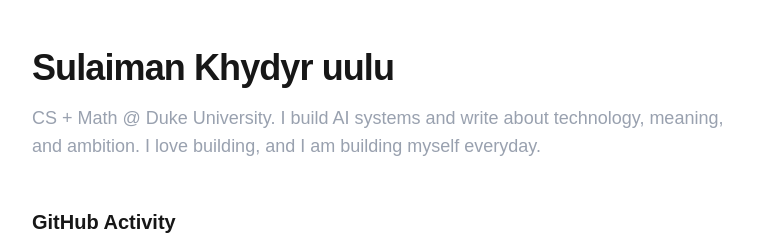
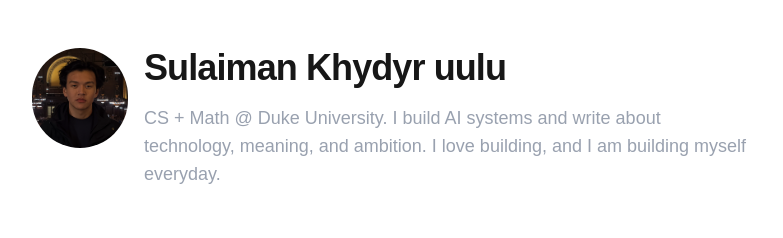
Before and after one commit to SulaimanKhydyrDUKE/personal_web, a Next.js app in the folder sulaiman.dev/: page / in a window 1280 px wide. Shown: the top 238 px of the page, without its empty margins (248-1031 px from the left). Built offline with nearby package versions, Linux system fonts and the light colour scheme.

Commit message:
Added a profile picture

```diff
--- a/sulaiman.dev/app/page.tsx
+++ b/sulaiman.dev/app/page.tsx
@@ -1,17 +1,29 @@
 import Link from "next/link"
-
+import Image from "next/image"
 
 export default function Home() {
   return (
     <main>
-      <h1 className="text-4xl font-bold tracking-tight">
+      <div className="flex items-start gap-4">
+      <Image
+      src="/profilephoto.png"
+      alt="Sulaiman Khydyr uulu"
+      width={96}
+      height={96}
+      className="rounded-full flex-shrink-0"/>
+      <div>
+        <h1 className="text-4xl font-bold tracking-tight">
         Sulaiman Khydyr uulu
-      </h1>
-
-      <p className="mt-4 text-lg text-gray-400">
+        </h1>
+        <p className="mt-4 text-lg text-gray-400">
         CS + Math @ Duke University. I build AI systems and write about technology,
         meaning, and ambition. I love building, and I am building myself everyday.
-      </p>
+
+        </p>
+
+
+      </div>
+      </div>
       <section className="mt-12">
       <h2 className="text-xl font-semibold mb-4">
        GitHub Activity
```
Also changed, not shown: sulaiman.dev/public/profilephoto.png (added).
